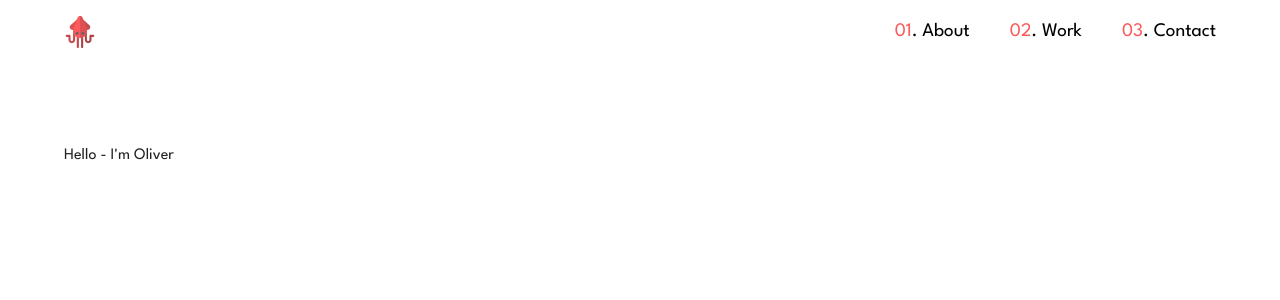
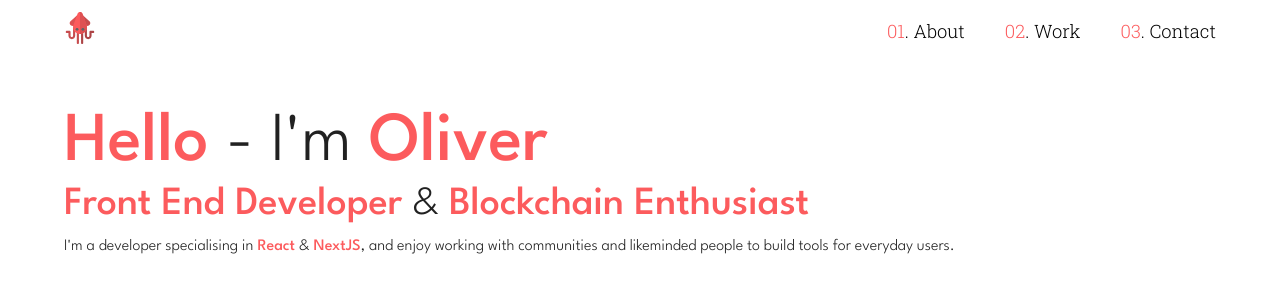
Before and after one commit to Keane54/portfolio-website, a Next.js app: page / in a window 1280 px wide. Shown: the top 300 px of the page. Built offline with nearby package versions, Linux system fonts and the light colour scheme.

Commit message:
Animate squid logo and start building body text

```diff
--- a/components/DisplayGreeting.js
+++ b/components/DisplayGreeting.js
@@ -24,7 +24,7 @@ const DisplayGreeting = () => {
         }
     }
 
-    return <Box component="span">{greeting}</Box>
+    return <Box component="span">{greeting} </Box>
 }
 
 export default DisplayGreeting
--- a/components/HeaderBar.js
+++ b/components/HeaderBar.js
@@ -1,22 +1,53 @@
 import { AppBar, Toolbar, Typography } from '@mui/material'
 import { Box, Container } from '@mui/system'
 import Image from 'next/image'
+import { keyframes } from '@emotion/react'
 
 const HeaderBar = ( { palette } ) => {
+    const squidWiggle = keyframes`
+        0% {
+            transform: scale(1) rotate(0deg);
+        }
+        60% {
+            transform: scale(1.2) rotate(0deg);
+        }
+        75% {
+            transform: scale(1.1) rotate(10deg);
+        }
+        90% {
+            transform: scale(1.15) rotate(-10deg);
+        }
+        100% {
+            transform: scale(1.2) rotate(0deg);
+        }
+    `;
+
     return (
         <AppBar elevation={0} sx={{background: 'white', color:'black', position: 'static'}}>
             <Container>
 
             <Toolbar sx={{justifyContent: 'space-between'}} disableGutters>
 
-                <Image  src="/squidlogo.svg" width={32} height={32}
-                alt="A pink squid standing upright in the top left corner of the header."/>
+                <Box sx={{overflow: 'visible !important', '& span': {
+                        overflow: 'visible !important'
+                    }, '& img': {
+                        transition: 'transform 300ms ease-in-out '
+                    }, '& img:hover': {
+                        transform: 'scale(1.2)',
+                        animation: `${squidWiggle} 0.75s ease`
+                    }
+                }}>
+                    <Image  src="/squidlogo.svg" width={32} height={32}
+                    alt="A pink squid standing upright in the top left corner of the header."/>
+                </Box>
+
 
                 <Box sx={{
                     display: 'flex',
                     gap: 5,
                     "& .MuiTypography-root": {
-                        fontSize: '1.2rem',
+                        fontSize: '1.15rem',
+                        fontFamily: `'Roboto Slab', "serif"`,
                         "& .MuiBox-root": {
                             color: palette.primary.main
                         }
--- a/pages/index.js
+++ b/pages/index.js
@@ -9,6 +9,7 @@ import HeaderBar from '../components/HeaderBar';
 export default function Home() {
   const theme = useTheme()
 
+  // We pass the palette down as props to components which need it for this page.
   const { palette } = theme
 
   return (
@@ -21,14 +22,29 @@ export default function Home() {
 
       <HeaderBar palette={palette}/>
 
-      <Container sx={{marginTop: 10}}>
+      <Container sx={{marginTop: 6, '& .MuiTypography-root > .MuiBox-root': {
+        color: palette.primary.main, fontWeight: 500
+      }}}>
         <Box>
+          <Typography fontSize={70} lineHeight={0.9}>
+            <DisplayGreeting/>
+            - I&apos;m <Box component='span'>Oliver</Box>
+          </Typography>
+          <Typography sx={{fontSize: 40}}>
+            <Box component='span'>Front End Developer </Box>
+            &amp;
+            <Box component='span'> Blockchain Enthusiast</Box>
+          </Typography>
+
           <Typography>
-            <DisplayGreeting/> - I&apos;m <Box component='span'>Oliver</Box>
+            I&apos;m a developer specialising in
+            <Box component='span'> React </Box>
+            &amp;
+            <Box component='span'> NextJS</Box>
+            , and enjoy working with communities and likeminded people to build tools for everyday users.
           </Typography>
         </Box>
       </Container>
     </>
-
   )
 }
--- a/src/theme.js
+++ b/src/theme.js
@@ -22,6 +22,7 @@ const theme = createTheme({
     }
   }, typography: {
     "fontFamily": `'League Spartan', 'sans-serif'`,
+    fontWeightRegular: 300
   }
 });
 
```
